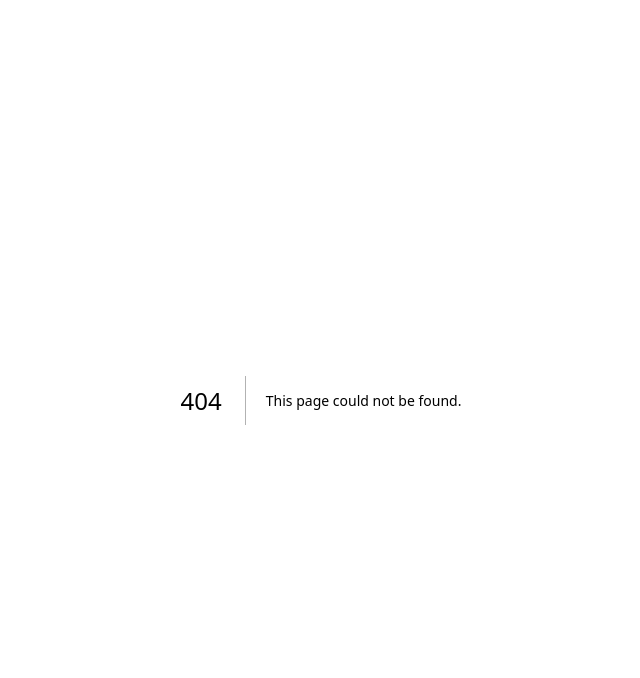
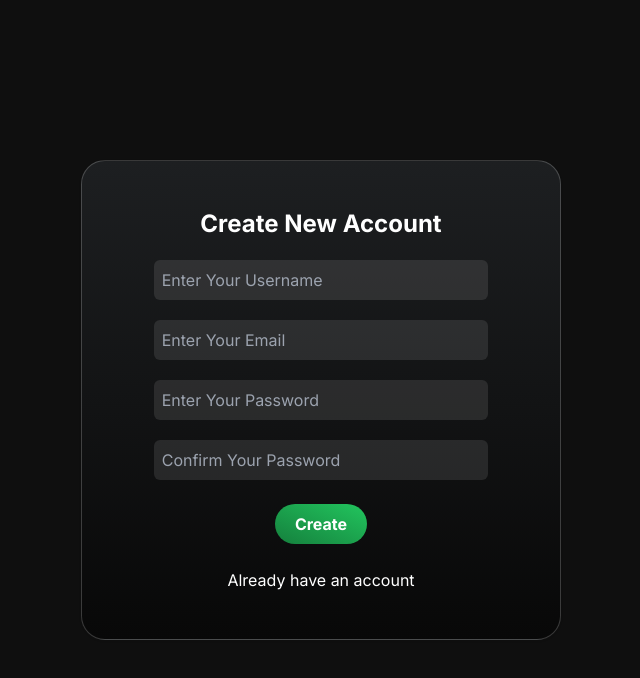
Before and after one commit to vikashkhati007/VTUBE, a Next.js app: page /signin in a window 1280 px wide. Before the commit this address had no page. Shown: the top 678 px of the page, without its empty margins (319-959 px from the left). Built offline with nearby package versions, Linux system fonts and the light colour scheme.

Commit message:
authenticate

```diff
--- a/app/layout.tsx
+++ b/app/layout.tsx
@@ -5,8 +5,8 @@ import { Inter } from 'next/font/google'
 const inter = Inter({ subsets: ['latin'] })
 
 export const metadata: Metadata = {
-  title: 'Youtube',
-  description: 'YouTube is a popular online video-sharing platform that allows users to upload, view, and share videos. It was created in 2005 and has since become one of the largest social media and entertainment platforms globally. Users can find a wide variety of content on YouTube, including music videos, tutorials, vlogs, documentaries, and more. It has also become a platform for content creators and influencers to connect with their audiences and monetize their videos through advertising and other means. YouTube has a vast and diverse user base, making it a significant source of information, entertainment, and community engagement on the internet.',
+  title: 'VTUBE',
+  description: 'VTUBE is video-sharing platform that allows users to upload, view, and share videos. It was created in 2005 and has since become one of the largest social media and entertainment platforms globally. Users can find a wide variety of content on YouTube, including music videos, tutorials, vlogs, documentaries, and more. It has also become a platform for content creators and influencers to connect with their audiences and monetize their videos through advertising and other means. YouTube has a vast and diverse user base, making it a significant source of information, entertainment, and community engagement on the internet.',
 }
 
 export default function RootLayout({
--- /dev/null
+++ b/app/login/page.tsx
@@ -0,0 +1,33 @@
+import Link from "next/link";
+import React from "react";
+
+const page = () => {
+  return (
+    <div className="sigincontainer w-full h-screen flex justify-center items-center text-white">
+      <form className="border border-white rounded-3xl drop-shadow-sm shadow-white border-opacity-20 w-[30rem] h-[30rem] flex flex-col justify-center items-center space-y-5 bg-gradient-to-b from-[#1d1f21] to-[#080808]">
+        <h1 className="font-bold text-2xl">Login To Your Account</h1>
+        <div className="inputcontainer w-full flex flex-col space-y-5 items-center justify-center">
+          <input
+            autoFocus
+            className="rounded-md w-[70%] h-[2.5rem] outline-none px-2 text-white bg-opacity-10 bg-white"
+            placeholder="Enter Your Email"
+          ></input>
+          <input
+            className="rounded-md w-[70%] h-[2.5rem] outline-none px-2 text-white bg-opacity-10 bg-white"
+            placeholder="Enter Your Password"
+          ></input>
+        </div>
+        <div className="buttoncontainer w-full flex justify-center items-center h-[3rem]">
+          <button className="bg-gradient-to-tr from-green-700 to-green-500 p-2 px-5 rounded-full font-bold hover:bg-none hover:border hover:border-green-400">
+            Login
+          </button>
+        </div>
+        <Link className="hover:text-blue-700 hover:underline" href={"/signin"}>
+        Create New Account
+        </Link>
+      </form>
+    </div>
+  );
+};
+
+export default page;
--- /dev/null
+++ b/app/signin/page.tsx
@@ -0,0 +1,41 @@
+import Link from "next/link";
+import React from "react";
+
+const page = () => {
+  return (
+    <div className="sigincontainer w-full h-screen flex justify-center items-center text-white">
+      <form className="border border-white rounded-3xl drop-shadow-sm shadow-white border-opacity-20 w-[30rem] h-[30rem] flex flex-col justify-center items-center space-y-5 bg-gradient-to-b from-[#1d1f21] to-[#080808]">
+        <h1 className="font-bold text-2xl">Create New Account</h1>
+        <div className="inputcontainer w-full flex flex-col space-y-5 items-center justify-center">
+          <input
+            autoFocus
+            className="rounded-md w-[70%] h-[2.5rem] outline-none px-2 text-white bg-opacity-10 bg-white"
+            placeholder="Enter Your Username"
+          ></input>
+          <input
+            className="rounded-md w-[70%] h-[2.5rem] outline-none px-2 text-white bg-opacity-10 bg-white"
+            placeholder="Enter Your Email"
+          ></input>
+          <input
+            className="rounded-md w-[70%] h-[2.5rem] outline-none px-2 text-white bg-opacity-10 bg-white"
+            placeholder="Enter Your Password"
+          ></input>
+          <input
+            className="rounded-md w-[70%] h-[2.5rem] outline-none px-2 text-white bg-opacity-10 bg-white"
+            placeholder="Confirm Your Password"
+          ></input>
+        </div>
+        <div className="buttoncontainer w-full flex justify-center items-center h-[3rem]">
+          <button className="bg-gradient-to-tr from-green-700 to-green-500 p-2 px-5 rounded-full font-bold hover:bg-none hover:border hover:border-green-400">
+            Create
+          </button>
+        </div>
+        <Link className="hover:text-blue-700 hover:underline" href={"/login"}>
+        Already have an account
+        </Link>
+      </form>
+    </div>
+  );
+};
+
+export default page;
--- a/components/navbar.tsx
+++ b/components/navbar.tsx
@@ -2,7 +2,7 @@ import ClientNavbar from "./navcomponents/clientnavbar"
 import NavbarItems from "./navcomponents/navbaritems"
 const Navbar = () => {
   return (
-    <div className="">
+    <div >
       <NavbarItems/>
       <ClientNavbar/>
     </div>
--- a/components/navcomponents/clientnavbar.tsx
+++ b/components/navcomponents/clientnavbar.tsx
@@ -4,13 +4,18 @@ import Input from "./input";
 import CreateICON from "./svg/create";
 import NotificationIcon from "./svg/notification";
 import HeadItemsScroll from "./headitemsscroll";
+import Link from "next/link";
 
 const ClientNavbar = () => {
   return (
     <div className="flex w-[94vw] flex-col h-screen absolute right-0 top-0">
       <div className="clientcontainer flex flex-row justify-around items-center w-full h-16 bg-[#0F0F0F] border-b border-white border-opacity-10">
         <div className="w-[6rem]">
-          <h1 className="font-bold text-white text-3xl"><span className="logo">V</span>TUBE</h1>
+          <h1 className="font-bold text-white text-3xl">
+            <Link href={"/"}>
+            <span className="logo">V</span>TUBE
+            </Link>
+          </h1>
         </div>
         <div>
           <Input />
@@ -22,10 +27,15 @@ const ClientNavbar = () => {
           <div className="w-11 p-2 cursor-pointer hover:bg-white hover:bg-opacity-10 rounded-full">
             <NotificationIcon />
           </div>
+          <Link href={"/signin"}>
+          <div className="w-20 font-bold bg-gradient-to-tr hover:border hover:border-opacity-50 hover:border-white h-10 m-auto from-[#C70039] to-[#dd3222] flex justify-center items-center cursor-pointer rounded-full">
+            <button className="text-white"> Sign-In</button>
+          </div>
+          </Link>
         </div>
       </div>
       <div className="text-white w-full p-2">
-        <HeadItemsScroll/>
+        <HeadItemsScroll />
       </div>
     </div>
   );
--- a/components/navcomponents/input.tsx
+++ b/components/navcomponents/input.tsx
@@ -4,18 +4,18 @@ const Input = () => {
   return (
     <div className="flex justify-center items-center space-x-5 w-[37rem]">
       <div className="flex justify-end items-center w-[35rem]">
-        <div className="iconconatiner absolute border border-white border-opacity-20 h-10 w-20 flex justify-center items-center rounded-r-full cursor-pointer bg-[#222222]">
-          <GoSearch className="text-white text-xl" />
-        </div>
         <input
           autoFocus
-          className="bg-[#121212] w-full pl-5 outline-none p-2 text-white border rounded-full border-white border-opacity-20"
+          className="bg-[#121212] w-full outline-none p-2 pl-[1rem] pr-[4rem] text-white border rounded-full border-white border-opacity-20"
           type="text"
           placeholder="Search"
         ></input>
+        <div className="iconconatiner absolute border border-white border-opacity-20 h-10 w-14 flex justify-center items-center rounded-r-full cursor-pointer bg-[#222222]">
+          <GoSearch className="text-white text-xl" />
+        </div>
       </div>
       <div className="cursor-pointer bg-white bg-opacity-10 rounded-full p-2">
-        <MdKeyboardVoice className="text-white text-2xl  " />
+        <MdKeyboardVoice className="text-white text-2xl" />
       </div>
     </div>
   );
--- a/components/navcomponents/navbaritems.tsx
+++ b/components/navcomponents/navbaritems.tsx
@@ -9,13 +9,13 @@ const NavbarItems = () => {
   return (
     <>
       <div className="absolute top-0 left-0 pt-3 flex flex-col justify-start space-y-10 items-center w-[6%] h-screen bg-[#0F0F0F] text-white border-r border-white border-opacity-10">
-      <div className="homesvgcontainer w-15 flex flex-col items-center p-2 rounded-md cursor-pointer hover:bg-white hover:bg-opacity-10">
+        <div className="homesvgcontainer w-15 flex flex-col items-center p-2 rounded-md cursor-pointer hover:bg-white hover:bg-opacity-10">
           <div className="homesvg w-7 ">
-            <ItemsMenuSVG/>
+            <ItemsMenuSVG />
           </div>
         </div>
         <div className="homesvgcontainer w-15 flex flex-col items-center p-2 cursor-pointer hover:bg-white hover:bg-opacity-10 rounded-md">
-          <div className="homesvg w-7 ">
+          <div className="homesvg w-7">
             <HomeIconSVG />
           </div>
         </div>
```
